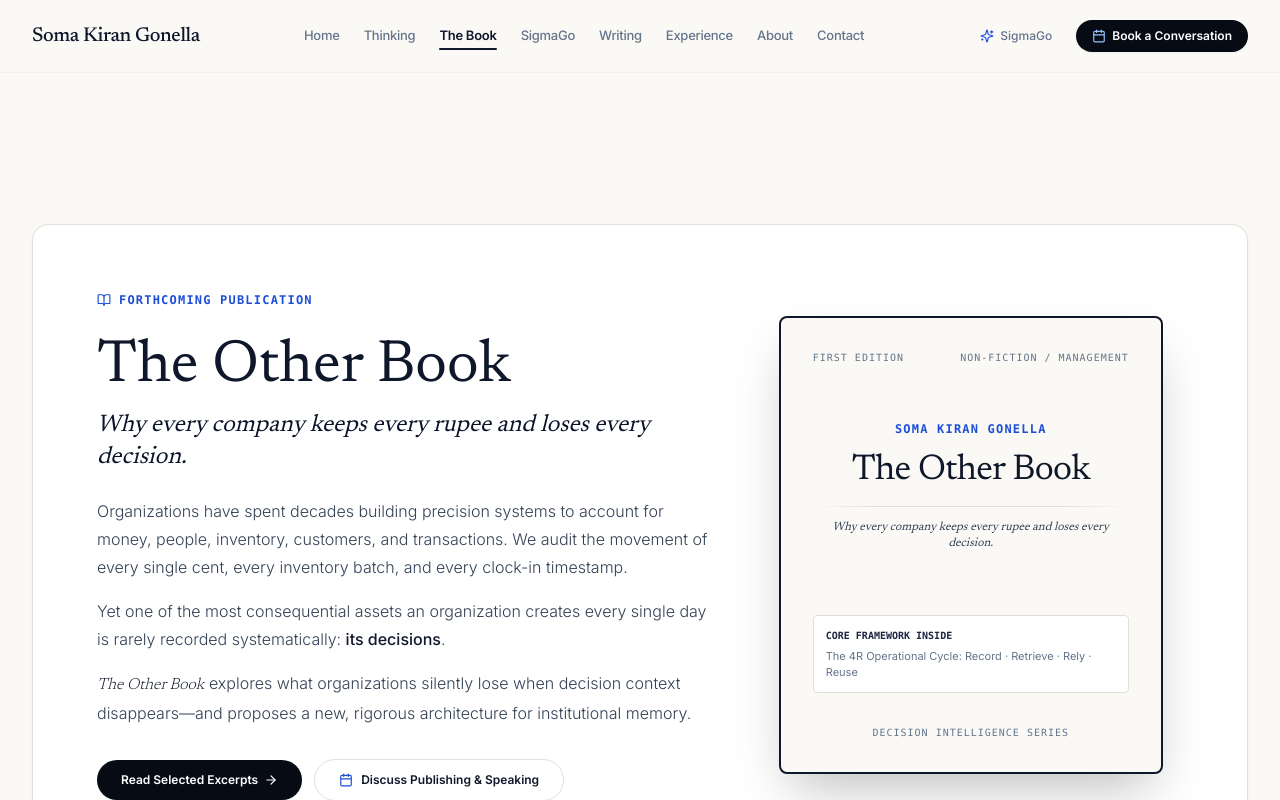
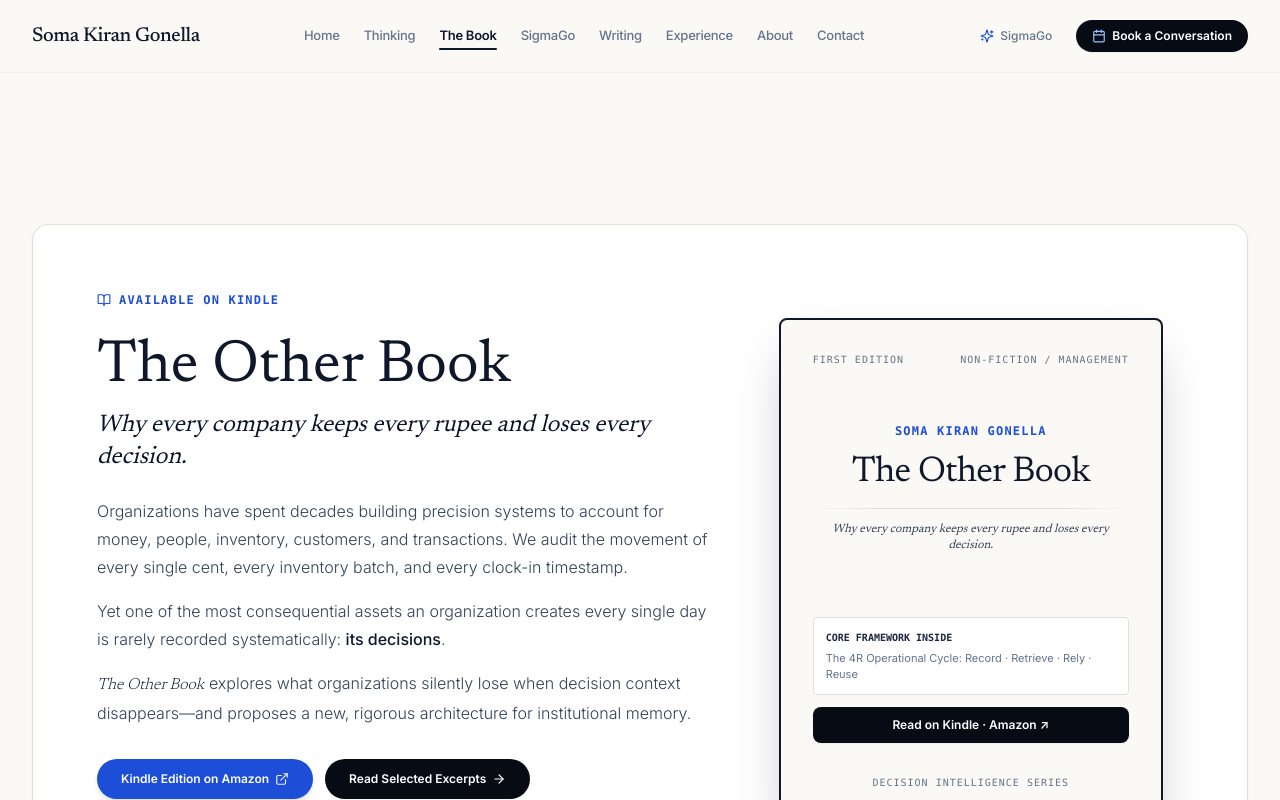
Before and after one commit to luckykiran2024/soma-thought-leadership, a Next.js app: page /book in a window 1280 px wide. Shown: the top 800 px of the page. Built offline with nearby package versions, Linux system fonts and the light colour scheme.

Commit message:
Add Amazon Kindle edition link for The Other Book

```diff
--- a/src/app/book/page.tsx
+++ b/src/app/book/page.tsx
@@ -32,7 +32,7 @@ export default function BookPage() {
           <div className="lg:col-span-7 space-y-6">
             <div className="inline-flex items-center space-x-2 text-xs font-mono uppercase tracking-widest text-accent font-semibold">
               <BookOpen className="w-3.5 h-3.5" />
-              <span>Forthcoming Publication</span>
+              <span>Available on Kindle</span>
             </div>
 
             <div className="space-y-3">
@@ -57,6 +57,16 @@ export default function BookPage() {
             </div>
 
             <div className="pt-2 flex flex-wrap items-center gap-3">
+              <a
+                href="https://amzn.in/d/0eymRvyu"
+                target="_blank"
+                rel="noopener noreferrer"
+                className="inline-flex items-center px-6 py-3 rounded-full bg-accent hover:bg-accent-hover text-white text-xs font-semibold transition-all shadow-md group"
+              >
+                <span>Kindle Edition on Amazon</span>
+                <ExternalLink className="w-3.5 h-3.5 ml-1.5 opacity-90 group-hover:translate-x-0.5 transition-transform" />
+              </a>
+
               <a
                 href="#excerpts"
                 className="inline-flex items-center px-6 py-3 rounded-full bg-navy-950 hover:bg-navy-900 text-white text-xs font-semibold transition-all shadow-sm"
@@ -97,7 +107,7 @@ export default function BookPage() {
                   </p>
                 </div>
 
-                <div className="pt-8 space-y-2">
+                <div className="pt-8 space-y-3">
                   <div className="p-3 bg-white rounded border border-editorial-border text-left text-xs space-y-1">
                     <span className="font-mono text-[10px] uppercase text-navy-800 font-semibold block">
                       Core Framework Inside
@@ -106,6 +116,14 @@ export default function BookPage() {
                       The 4R Operational Cycle: Record · Retrieve · Rely · Reuse
                     </p>
                   </div>
+                  <a
+                    href="https://amzn.in/d/0eymRvyu"
+                    target="_blank"
+                    rel="noopener noreferrer"
+                    className="block w-full py-2.5 px-4 bg-navy-950 hover:bg-navy-900 text-white rounded-lg text-xs font-semibold transition-all text-center shadow-sm"
+                  >
+                    <span>Read on Kindle · Amazon ↗</span>
+                  </a>
                 </div>
 
                 <div className="text-[10px] font-mono text-ink-muted tracking-widest uppercase">
@@ -226,10 +244,18 @@ export default function BookPage() {
 
             {/* Channels badges */}
             <div className="pt-2 flex flex-wrap gap-2 text-xs font-mono text-ink-muted">
-              <span className="px-3 py-1 rounded bg-surface border border-editorial-border">Kindle Edition</span>
-              <span className="px-3 py-1 rounded bg-surface border border-editorial-border">Hardcover / Paperback</span>
-              <span className="px-3 py-1 rounded bg-surface border border-editorial-border">Amazon Worldwide</span>
-              <span className="px-3 py-1 rounded bg-surface border border-editorial-border">Publisher Inquiries</span>
+              <a
+                href="https://amzn.in/d/0eymRvyu"
+                target="_blank"
+                rel="noopener noreferrer"
+                className="px-3.5 py-1.5 rounded bg-amber-50 border border-amber-200 text-amber-900 font-semibold inline-flex items-center space-x-1.5 hover:bg-amber-100 transition-colors"
+              >
+                <span>Kindle Edition Available</span>
+                <ExternalLink className="w-3 h-3 text-amber-700" />
+              </a>
+              <span className="px-3.5 py-1.5 rounded bg-surface border border-editorial-border">Hardcover / Paperback</span>
+              <span className="px-3.5 py-1.5 rounded bg-surface border border-editorial-border">Amazon Worldwide</span>
+              <span className="px-3.5 py-1.5 rounded bg-surface border border-editorial-border">Publisher Inquiries</span>
             </div>
           </div>
 
--- a/src/app/page.tsx
+++ b/src/app/page.tsx
@@ -14,7 +14,8 @@ import {
   Shield,
   Clock,
   Compass,
-  FileText
+  FileText,
+  ExternalLink
 } from 'lucide-react';
 import FourRDiagram from '@/components/frameworks/FourRDiagram';
 import StepFrameworkDiagram from '@/components/frameworks/StepFrameworkDiagram';
@@ -292,6 +293,16 @@ export default function HomePage() {
               </div>
 
               <div className="pt-2 flex flex-wrap items-center gap-3">
+                <a
+                  href="https://amzn.in/d/0eymRvyu"
+                  target="_blank"
+                  rel="noopener noreferrer"
+                  className="inline-flex items-center px-5 py-2.5 rounded-full bg-accent hover:bg-accent-hover text-white text-xs font-semibold transition-all shadow-sm"
+                >
+                  <span>Kindle Edition on Amazon</span>
+                  <ExternalLink className="w-3.5 h-3.5 ml-1.5" />
+                </a>
+
                 <Link
                   href="/book"
                   className="inline-flex items-center px-5 py-2.5 rounded-full bg-navy-950 hover:bg-navy-900 text-white text-xs font-semibold transition-all shadow-sm"
```
